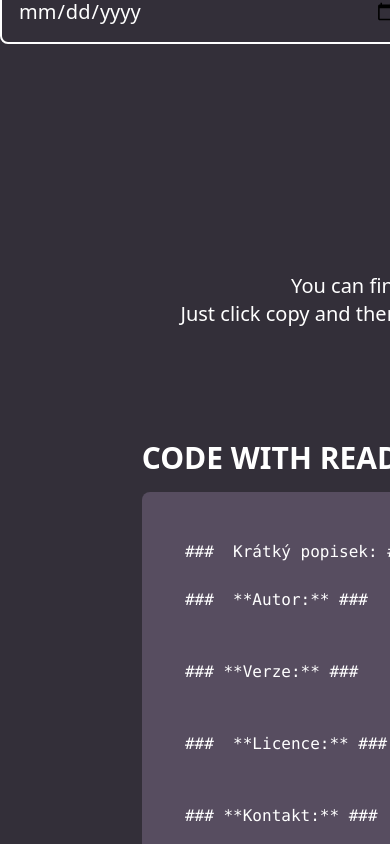
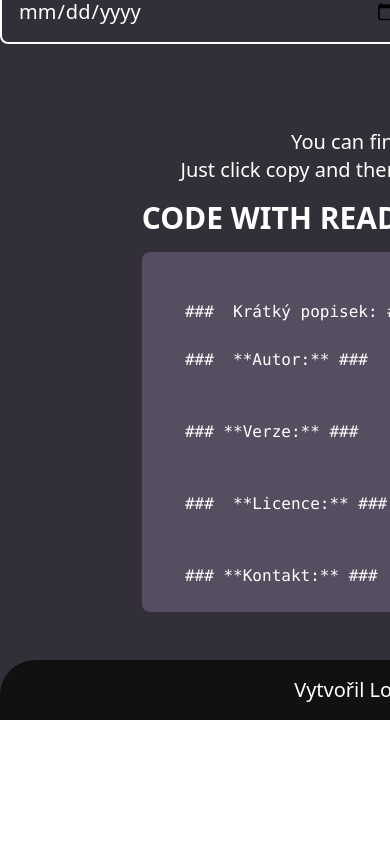
Before and after one commit to OndrejLosensky/generate-readme, a React (Create React App) app: page / in a window 390 px wide. Shown: the part 2140-2984 px from the top of the page. After the commit the page ends 2860 px from the top, so only its background shows below. Built offline with nearby package versions, Linux system fonts and the light colour scheme; the HTML template or start-up script is replaced by a standard one.

Commit message:
responsive to laptop and bigScreens

```diff
--- a/src/components/createReadme/CreateReadme.js
+++ b/src/components/createReadme/CreateReadme.js
@@ -377,7 +377,7 @@ ${newShortDescription}
                 <button className='mx-2 text-whiteText px-6 py-3 border-2 border-buttonColor bg-buttonColor rounded-xl hover:bg-buttonHover hover:border-buttonHover duration-300'
                 onClick={() => {
                   document.documentElement.classList.add('scroll-animation');
-                  const headingElement = document.getElementById('output');
+                  const headingElement = document.getElementById('outputSect');
                   if (headingElement) {
                     headingElement.scrollIntoView({
                       behavior: 'smooth',
@@ -394,7 +394,7 @@ ${newShortDescription}
               </div>
 
             </form>
-            <div className='text-whiteText text-xl text-center font-light pt-36'>
+            <div id='outputSect' className='text-whiteText text-xl text-center font-light laptop:pt-16 bigScreen:pt-36'>
                     <p>
                       You can find the output here <br/>
                       Just click copy and then paste it to your README.MD
@@ -404,7 +404,7 @@ ${newShortDescription}
 
         </div>
         {/* Sekce pro zobrazení výstupu*/}
-        <div className='w-full pt-24 h-[90%] mb-12 flex justify-center items-center'>
+        <div className='w-full laptop:pt-8 bigScreen:pt-24 h-[90%] mb-12 flex justify-center items-center'>
           <div className='w-2/3'>
             <div className='flex flex-row justify-between'>
               <h2 className='uppercase text-3xl font-semibold text-whiteText text-left py-4 flex-grow-1'> code with readme data </h2>
@@ -430,8 +430,8 @@ ${newShortDescription}
               </div>
             </div>
 
-            <div className='h-[500px] flex justify-center items-start'>
-              <div id='output' className='bg-outputColor rounded-lg h-[500px] w-full overflow-auto px-6 text-whiteText'>
+            <div className='bigScreen:h-[500px] laptop:h-[400px] flex justify-center items-start'>
+              <div id='output' className='bg-outputColor rounded-lg laptop:h-[350px] bigScreen:h-[500px] w-full overflow-auto px-6 text-whiteText'>
               <pre>
                   <code ref={generatedReadmeRef}>
                     {generatedReadme}
--- a/tailwind.config.js
+++ b/tailwind.config.js
@@ -8,6 +8,11 @@ module.exports = {
   "./src/**/*.{js,jsx,ts,tsx}",
   ],
   theme: {
+    screens: {
+      'tablet': '640px',
+      'laptop': '1280px',
+      'bigScreen': '1920px',
+    },
   extend: {
     fontFamily: {
       dancingScript: ['"Dancing Script"', ...defaultTheme.fontFamily.sans],
```
